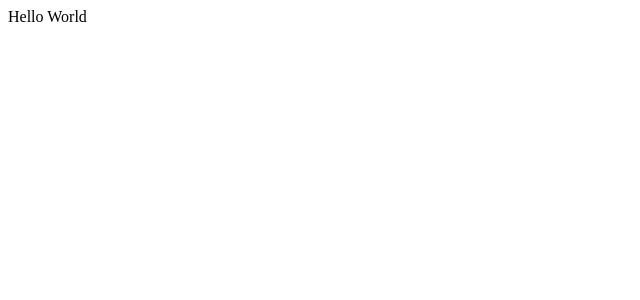
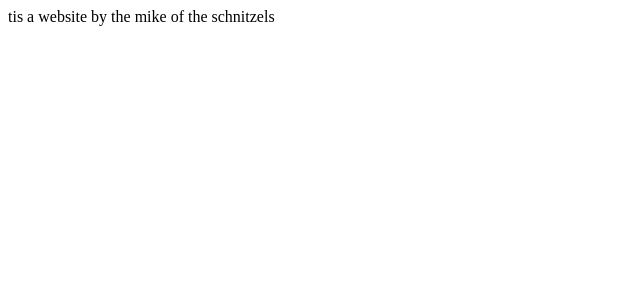
Before and after one commit to Zwilli/schnitzelmike-website, an Angular app: page / in a window 1280 px wide. Shown: the top 300 px of the page, without its empty margins (0-640 px from the left). Built offline with nearby package versions, Linux system fonts and the light colour scheme.

Commit message:
Update app.component.ts

```diff
--- a/src/app/app.component.ts
+++ b/src/app/app.component.ts
@@ -2,8 +2,8 @@ import { Component } from '@angular/core';
 
 @Component({
   selector: 'app-root',
-  template: `<div>Hello {{value}}</div>`,
+  template: `<div>tis a website {{value}}</div>`,
 })
 export class AppComponent {
-  value = 'World';
+  value = 'by the mike of the schnitzels';
 }
```
